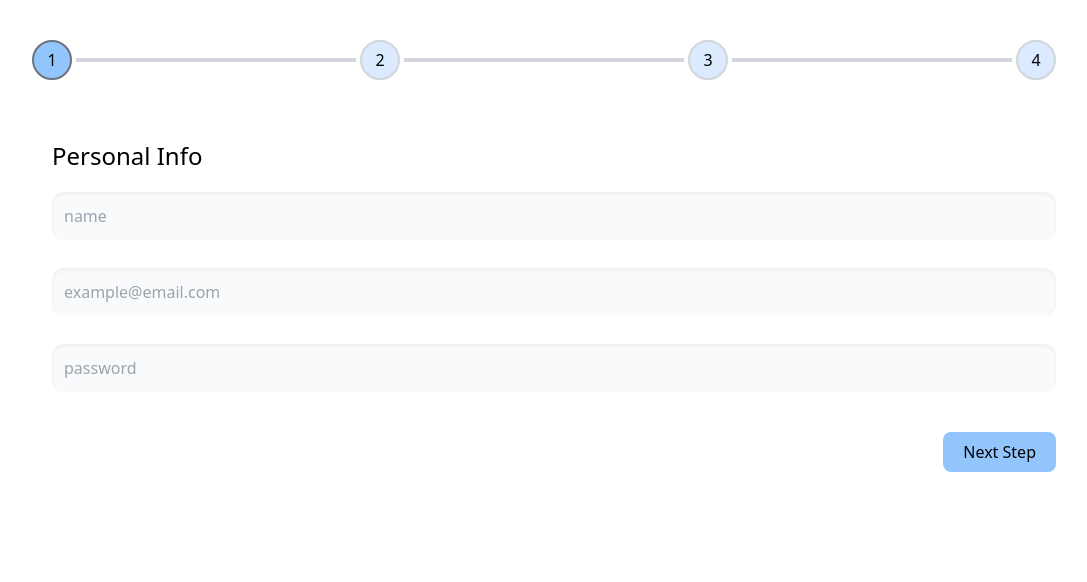
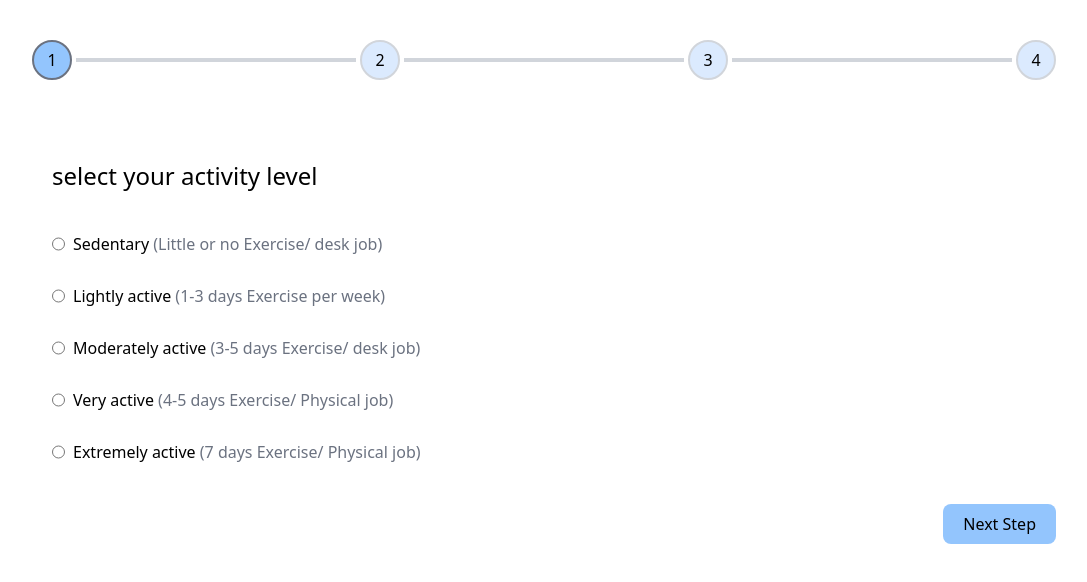
Before and after one commit to MahshadOliaie/Wizard-Form, a React (Vite) app: page /3 in a window 1280 px wide. Shown: the top 582 px of the page, without its empty margins (96-1183 px from the left). Built offline with nearby package versions, Linux system fonts and the light colour scheme.

Commit message:
added react-hook-form

```diff
--- a/src/App.jsx
+++ b/src/App.jsx
@@ -1,21 +1,39 @@
+import { useState } from "react"
 import ActivityLevel from "./components/ActivityLevel/ActivityLevel"
 import GoalSelector from "./components/GoalSelector/GoalSelector"
 import NextBtn from "./components/NextBtn/NextBtn"
 import PersonalInfo from "./components/PersonalInfo/PersonalInfo"
 import PhysicalInfo from "./components/PhysicalInfo/PhysicalInfo"
 import StepBar from "./components/StepBar/StepBar"
+import Information from "./context/Information/Information"
 
 function App() {
+  const [personalInfo, setPersonalInfo] = useState({})
+  const [physicalInfo, setPhysicalInfo] = useState({})
+  const [activityLevel, setActivityLevel] = useState("")
+  const [goal, setGoal] = useState("")
+
+
   return (
     <>
-      <StepBar />
-      <div className="flex flex-col mx-auto w-4/5 ps-5">
-        <PersonalInfo />
-        {/* <PhysicalInfo /> */}
-        {/* <ActivityLevel/> */}
-        {/* <GoalSelector /> */}
-      </div>
-      <NextBtn />
+      <Information.Provider value={{
+        personalInfo,
+        setPersonalInfo,
+        physicalInfo,
+        setPhysicalInfo,
+        activityLevel,
+        setActivityLevel,
+        goal,
+        setGoal
+      }}>
+        <StepBar />
+        <div className="flex flex-col mx-auto w-4/5 ps-5">
+          {/* <PersonalInfo /> */}
+          {/* <PhysicalInfo /> */}
+          <ActivityLevel/>
+          {/* <GoalSelector /> */}
+        </div>
+      </Information.Provider>
     </>
   )
 }
--- a/src/components/ActivityLevel/ActivityLevel.jsx
+++ b/src/components/ActivityLevel/ActivityLevel.jsx
@@ -1,35 +1,49 @@
+import { useContext } from "react"
+import { useForm } from "react-hook-form"
+import Information from "../../context/Information/Information"
+import NextBtn from "../NextBtn/NextBtn"
 
 
 function ActivityLevel() {
+    const { register, handleSubmit } = useForm()
+    const { setActivityLevel } = useContext(Information)
+
+    function submit(data) {
+        console.log(data)
+        setActivityLevel(data)
+    }
+
     return (
         <>
             <h1 className="text-2xl font-medium my-10">select your activity level</h1>
             <form className="flex flex-col gap-7">
                 <div className="gap-2 flex" >
-                    <input type="radio" name="rate" id="one" />
+                    <input {...register("activityLevel")} type="radio" name="rate" id="one" value={"one"} />
                     <label htmlFor="one">Sedentary <span className="text-gray-500">(Little or no Exercise/ desk job)</span></label>
                 </div>
 
                 <div className="gap-2 flex">
-                    <input type="radio" name="rate" id="two" />
+                    <input {...register("activityLevel")} type="radio" name="rate" id="two" value={"two"} />
                     <label htmlFor="two">Lightly active <span className="text-gray-500">(1-3 days Exercise per week)</span></label>
                 </div>
 
                 <div className="gap-2 flex">
-                    <input type="radio" name="rate" id="three" />
+                    <input {...register("activityLevel")} type="radio" name="rate" id="three" value={"three"} />
                     <label htmlFor="three">Moderately active <span className="text-gray-500">(3-5 days Exercise/ desk job)</span></label>
                 </div>
 
                 <div className="gap-2 flex">
-                    <input type="radio" name="rate" id="four" />
+                    <input {...register("activityLevel")} type="radio" name="rate" id="four" value={"four"} />
                     <label htmlFor="four">Very active <span className="text-gray-500">(4-5 days Exercise/ Physical job)</span></label>
                 </div>
 
                 <div className="gap-2 flex">
-                    <input type="radio" name="rate" id="five" />
+                    <input {...register("activityLevel")} type="radio" name="rate" id="five" value={"five"} />
                     <label htmlFor="five">Extremely active <span className="text-gray-500">(7 days Exercise/ Physical job)</span></label>
                 </div>
             </form>
+
+            <NextBtn onClick={handleSubmit(submit)}/>
         </>
     )
 }
--- a/src/components/GoalSelector/GoalSelector.jsx
+++ b/src/components/GoalSelector/GoalSelector.jsx
@@ -1,25 +1,39 @@
+import { useForm } from "react-hook-form"
+import NextBtn from "../NextBtn/NextBtn"
+import { useContext } from "react"
+import Information from "../../context/Information/Information"
 
 
 function GoalSelector() {
+    const { register, handleSubmit } = useForm()
+    const { setGoal } = useContext(Information)
+
+    function submit(data) {
+        console.log(data)
+        setGoal(data)
+    }
+
     return (
         <>
             <h1 className="text-2xl font-medium my-5">select your goal</h1>
             <form className="flex flex-col w-2/5 gap-7">
                 <div className="gap-2 flex" >
-                    <input type="radio" name="goal" id="gain" />
+                    <input {...register("goal")} type="radio" name="goal" id="gain" value={"gain"} />
                     <label htmlFor="gain">Muscle gain</label>
                 </div>
 
                 <div className="gap-2 flex">
-                    <input type="radio" name="goal" id="maintain" />
+                    <input {...register("goal")} type="radio" name="goal" id="maintain" value={"maintain"} />
                     <label htmlFor="maintain">Maintain</label>
                 </div>
 
                 <div className="gap-2 flex">
-                    <input type="radio" name="goal" id="cut" />
+                    <input {...register("goal")} type="radio" name="goal" id="cut" value={"cut"} />
                     <label htmlFor="cut">Fat loss</label>
                 </div>
             </form>
+
+            <NextBtn onClick={handleSubmit(submit)} />
 
         </>
     )
--- a/src/components/NextBtn/NextBtn.jsx
+++ b/src/components/NextBtn/NextBtn.jsx
@@ -1,9 +1,9 @@
 
 
-function NextBtn(){
+function NextBtn({onClick}){
     return (
-        <div className="flex w-4/5 justify-end mt-10 mx-auto">
-        <p className="px-5 py-2 w-max rounded-lg bg-blue-300 hover:bg-blue-400">Next Step</p>
+        <div className="flex w-full justify-end mt-10 mx-auto">
+        <p onClick={onClick} className="px-5 py-2 w-max rounded-lg bg-blue-300 hover:bg-blue-400">Next Step</p>
         </div>
     )
 }
--- a/src/components/PersonalInfo/PersonalInfo.jsx
+++ b/src/components/PersonalInfo/PersonalInfo.jsx
@@ -1,15 +1,29 @@
+import { useContext } from "react";
+import NextBtn from "../NextBtn/NextBtn";
+import Information from "../../context/Information/Information";
+import { useForm } from "react-hook-form";
 
 function PersonalInfo() {
+    const { setPersonalInfo , personalInfo } = useContext(Information)
+    const { register, handleSubmit } = useForm()
+
+    function submit(data) {
+        console.log(data)
+        setPersonalInfo(data)
+    }
+
     return (
         <>
             <h1 className="text-2xl font-medium my-5">Personal Info</h1>
             <form className="flex flex-col gap-7">
-                <input type="text" placeholder="name" className="bg-gray-50 p-3 shadow-inner rounded-xl" />
-                <input type="email" placeholder="example@email.com" className="bg-gray-50 p-3 shadow-inner rounded-xl" />
-                <input type="password" placeholder="password" className="bg-gray-50 p-3 shadow-inner rounded-xl" />
+                <input {...register("name")} type="text" placeholder="name" className="bg-gray-50 p-3 shadow-inner rounded-xl" />
+                <input {...register("email")} type="email" placeholder="example@email.com" className="bg-gray-50 p-3 shadow-inner rounded-xl" />
+                <input {...register("password")} type="password" placeholder="password" className="bg-gray-50 p-3 shadow-inner rounded-xl" />
             </form>
+            <NextBtn onClick={handleSubmit(submit)} />
         </>
     )
 }
 
+
 export default PersonalInfo;
--- a/src/components/PhysicalInfo/PhysicalInfo.jsx
+++ b/src/components/PhysicalInfo/PhysicalInfo.jsx
@@ -1,20 +1,32 @@
+import { useContext } from "react";
+import { useForm } from "react-hook-form";
+import Information from "../../context/Information/Information";
+import NextBtn from "../NextBtn/NextBtn";
 
 
 function PhysicalInfo() {
+    const { register, handleSubmit } = useForm()
+    const { setPhysicalInfo } = useContext(Information)
+
+    function submit(data) {
+        setPhysicalInfo(data)
+    }
+
     return (
         <>
             <h1 className="text-2xl font-medium my-5">Physical Info</h1>
             <form className="flex flex-col gap-7">
-                <input type="number" placeholder="age" className="bg-gray-50 p-3 shadow-inner rounded-xl" />
-                <input type="number" placeholder="weight" className="bg-gray-50 p-3 shadow-inner rounded-xl" />
-                <input type="number" placeholder="height" className="bg-gray-50 p-3 shadow-inner rounded-xl" />
+                <input {...register("age")} type="number" placeholder="age" className="bg-gray-50 p-3 shadow-inner rounded-xl" />
+                <input {...register("weight")} type="number" placeholder="weight" className="bg-gray-50 p-3 shadow-inner rounded-xl" />
+                <input {...register("height")} type="number" placeholder="height" className="bg-gray-50 p-3 shadow-inner rounded-xl" />
                 <div className="flex gap-10 justify-center">
-                    <div className="gap-2 flex"><input type="radio" name="gender" id="male" value={"male"} />
+                    <div className="gap-2 flex"><input {...register("gender")} type="radio" name="gender" id="male" value={"male"} />
                         <label htmlFor="male">male</label></div>
-                    <div className="gap-2 flex"><input type="radio" name="gender" id="female" value={"female"} />
+                    <div className="gap-2 flex"><input {...register("gender")} type="radio" name="gender" id="female" value={"female"} />
                         <label htmlFor="female">female</label></div>
                 </div>
             </form>
+            <NextBtn onClick={handleSubmit(submit)} />
         </>
     )
 }
--- /dev/null
+++ b/src/context/Information/Information.js
@@ -0,0 +1,20 @@
+import { createContext } from "react";
+
+
+
+const Information = createContext({
+    personalInfo: {},
+    setPersonalInfo: () => { },
+
+    physicalInfo: {},
+    setPhysicalInfo: () => { },
+
+    activityLevel: "",
+    setActivityLevel: () => { },
+
+    goal: "",
+    setGoal: () => { }
+})
+
+
+export default Information
```
